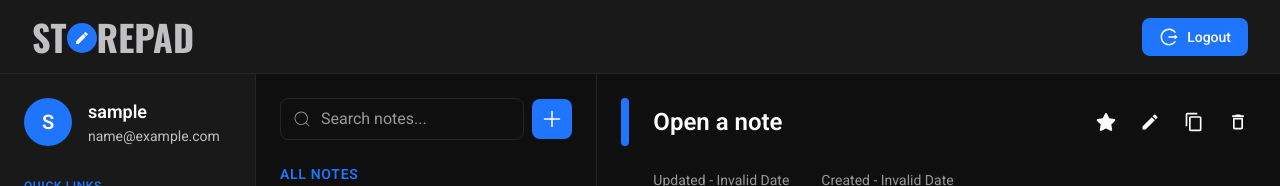
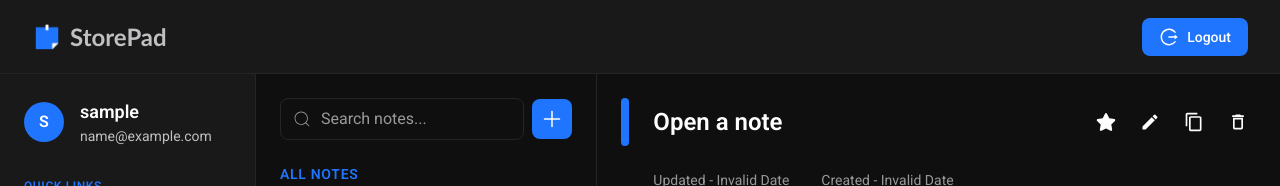
Before and after one commit to atif786k/StorePad, a React (Vite) app in the folder Frontend/: page / in a window 1280 px wide. Shown: the top 186 px of the page. Built offline with nearby package versions, Linux system fonts and the light colour scheme; no server answers; sample sign-in values are in the browser's storage; the HTML template or start-up script is replaced by a standard one; a web font is replaced by a local one.

Commit message:
logo fixed ✅

```diff
--- a/Frontend/src/App.css
+++ b/Frontend/src/App.css
@@ -13,14 +13,14 @@
 /* Custom css for logo design */
 .logo-styling {
   display: flex;
-  align-items: end;
-  font-size: 36px;
-  font-family: "Oswald", sans-serif;
+  align-items: center;
+  font-size: 24px;
+  font-family: "Trebuchet MS", "Lucida Sans Unicode", "Lucida Grande",
+    "Lucida Sans", Arial, sans-serif;
   font-weight: 900;
   line-height: 32px;
-  text-transform: uppercase;
 }
-.logo-styling svg {
+/* .logo-styling svg {
   width: 30px;
   height: 30px;
   border-radius: 50%;
@@ -32,7 +32,7 @@
 }
 .logo-styling:hover svg {
   transform: rotate(-45deg);
-}
+} */
 
 /* Custom scrollbar */
 .custom-scrollbar::-webkit-scrollbar {
--- a/Frontend/src/axios.jsx
+++ b/Frontend/src/axios.jsx
@@ -1,7 +1,8 @@
 import axios from "axios";
 
 const instance = axios.create({
-    baseURL: 'https://storepad.up.railway.app/',
+    // baseURL: 'https://storepad.up.railway.app/',
+    baseURL: 'http://localhost:5000',
     withCredentials: true,
 })
 
--- a/Frontend/src/components/NavBar.jsx
+++ b/Frontend/src/components/NavBar.jsx
@@ -17,32 +17,10 @@ const NavBar = () => {
     <nav className="bg-[#191919] border-b border-[#252525]">
       <div className="max-w-full mx-auto px-4 sm:px-6 lg:px-8">
         <div className="flex items-center justify-between h-[73px]">
-          <div className="flex items-center">
-            <h1 className="logo-styling">
-              St
-              <span>
-                <svg
-                  className="c-bttn__morph"
-                  fill="none"
-                  viewBox="0 0 131 136"
-                >
-                  <g transform="scale(1.5) translate(-22, -22)">
-                    <path
-                      className="g-path"
-                      data-morph="end"
-                      fill="#fff"
-                      d="M48 77.457v7.224h7.224l21.307-21.306-7.224-7.225L48 77.457Zm34.118-19.67a1.919 1.919 0 0 0 0-2.716l-4.508-4.508a1.919 1.919 0 0 0-2.716 0l-3.526 3.526 7.224 7.224 3.526-3.525Z"
-                    />
-                    <path
-                      className="g-path"
-                      data-morph="start"
-                      fill="#fff"
-                      d="M48 77.457v7.224h7.224l21.307-21.306-7.224-7.225L48 77.457Zm34.118-19.67a1.919 1.919 0 0 0 0-2.716l-4.508-4.508a1.919 1.919 0 0 0-2.716 0l-3.526 3.526 7.224 7.224 3.526-3.525Z"
-                    />
-                  </g>
-                </svg>
-              </span>
-              repad
+          <div>
+            <h1 className="logo-styling space-x-2">
+              <img src="/images/sticky-note.png" alt="" width="30px" />
+              <span>StorePad</span>
             </h1>
           </div>
           <div className="flex items-center">
--- a/Frontend/src/components/NoteDetails.jsx
+++ b/Frontend/src/components/NoteDetails.jsx
@@ -1,10 +1,6 @@
 import React, { useState, useEffect } from "react";
 import { FaStar } from "react-icons/fa";
-import {
-  MdModeEdit,
-  MdDeleteOutline,
-  MdContentCopy,
-} from "react-icons/md";
+import { MdModeEdit, MdDeleteOutline, MdContentCopy } from "react-icons/md";
 import { enqueueSnackbar } from "notistack";
 import ReactQuill from "react-quill";
 import "react-quill/dist/quill.snow.css";
@@ -149,7 +145,7 @@ const NoteDetails = ({
   };
 
   return (
-    <div className="flex-1 px-6 bg-[#0f0f0f] min-w-0">
+    <div className="flex-1 px-2 md:px-6 bg-[#0f0f0f] min-w-0">
       <div className="max-w-full mx-auto h-[calc(100vh-80px)] flex flex-col">
         {isEditing ? (
           <div className="space-y-6 py-6 mb-2 flex-1 overflow-y-auto no-scrollbar">
@@ -233,7 +229,7 @@ const NoteDetails = ({
           <div className="py-6 flex-1 flex flex-col overflow-y-hidden">
             <div className="flex items-center justify-between mb-6">
               <h2 className="text-2xl font-semibold text-white break-words flex items-start md:items-center space-x-6">
-                <span className="py-2 px-1 h-12 mt0 rounded-md bg-[#1f75fe]"></span>
+                <span className="py-2 px-1 h-12 rounded-md bg-[#1f75fe]"></span>
                 <span>{singleNote?.title || "Open a note"}</span>
               </h2>
               <div className="flex space-x-2 flex-shrink-0">
@@ -272,7 +268,7 @@ const NoteDetails = ({
               </div>
             </div>
 
-            <div className="px-8 flex-1 overflow-y-auto max-w-none custom-scrollbar custom-scrollbar-thumb prose prose-invert">
+            <div className="px-4 md:px-8 flex-1 overflow-y-auto max-w-none custom-scrollbar custom-scrollbar-thumb prose prose-invert">
               <div className="mb-6 flex items-center space-x-8">
                 <span className="text-sm text-[#99999b]">
                   Updated - {formatDate(singleNote?.updatedAt)}
--- a/Frontend/src/components/SideBar.jsx
+++ b/Frontend/src/components/SideBar.jsx
@@ -20,12 +20,12 @@ const SideBar = ({ activeView, setActiveView }) => {
     <div className="w-full lg:w-64 bg-[#191919] border-r border-[#252525] p-6">
       <div className="hidden lg:flex items-center space-x-4 mb-8">
         <div
-          className={`w-12 h-12 rounded-full flex items-center justify-center overflow-hidden relative ${
+          className={`w-10 h-10 rounded-full flex items-center justify-center overflow-hidden relative ${
             username ? "bg-[#1f75fe]" : "bg-black"
           }`}
         >
           {username ? (
-            <span className="text-white text-xl font-semibold">
+            <span className="text-white text-md font-semibold">
               {getFirstLetter(username)}
             </span>
           ) : (
```
